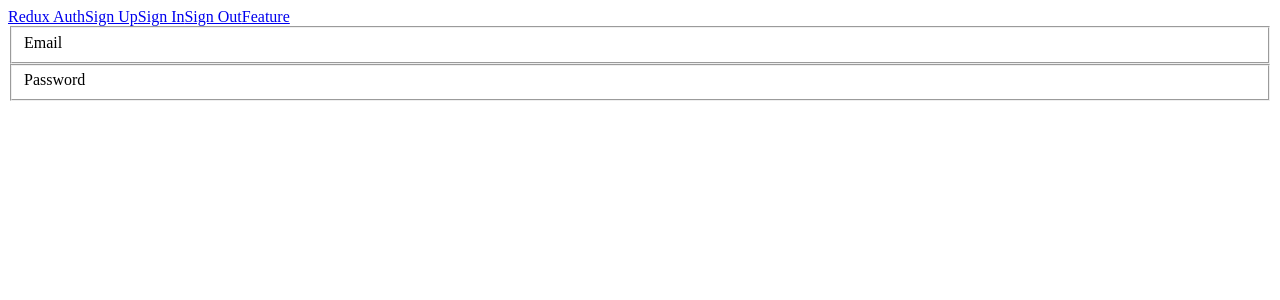
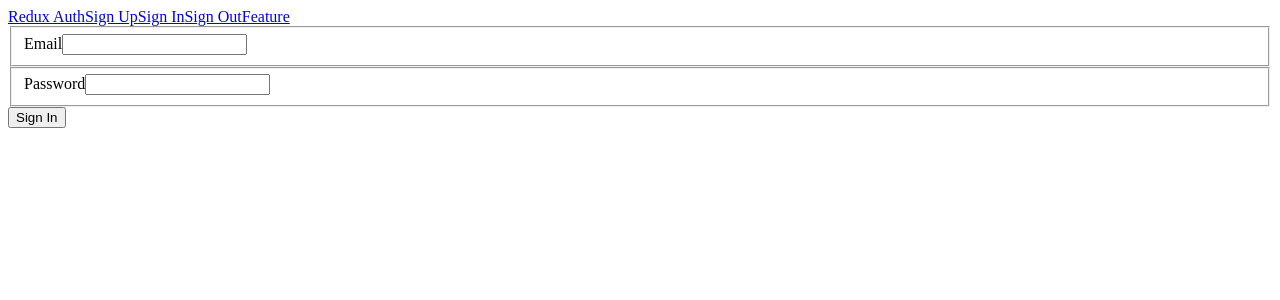
Before and after one commit to naijopkr/AdvancedReactRedux, a React (Create React App) app in the folder auth-app/: page /signin in a window 1280 px wide. Shown: the top 300 px of the page. Built offline with nearby package versions, Linux system fonts and the light colour scheme.

Commit message:
implemented signin component and action creator

```diff
--- a/auth-app/src/components/auth/SignIn.js
+++ b/auth-app/src/components/auth/SignIn.js
@@ -1,18 +1,48 @@
 import React, { Component } from 'react'
+import { connect } from 'react-redux'
+
+import * as actions from '../../store/actions'
 
 class SignIn extends Component {
+  handleSubmit = evt => {
+    evt.preventDefault()
+    const email = evt.target.email.value
+    const password = evt.target.password.value
+    const user = {
+      email,
+      password
+    }
+    this.props.signin(user, () => {
+      this.props.history.push('/feature')
+    })
+  }
+
   render = () => {
     return (
-      <form>
+      <form onSubmit={this.handleSubmit}>
         <fieldset>
           <label>Email</label>
+          <input
+            name='email'
+            type='text'
+          />
         </fieldset>
         <fieldset>
           <label>Password</label>
+          <input
+            name='password'
+            type='password'
+          />
         </fieldset>
+        <div>{this.props.errorMessage}</div>
+        <button>Sign In</button>
       </form>
     )
   }
 }
 
-export default SignIn
+const mapStateToProps = state => {
+  return { errorMessage: state.auth.errorMessage }
+}
+
+export default connect(mapStateToProps, actions)(SignIn)
--- a/auth-app/src/store/actions/auth.js
+++ b/auth-app/src/store/actions/auth.js
@@ -12,6 +12,17 @@ export const signup = (user, callback) => async dispatch => {
   }
 }
 
+export const signin = (user, callback) => async dispatch => {
+  try {
+    const res = await axios.post('http://localhost:5000/signin', user)
+    dispatch({ type: actionTypes.AUTH_USER, payload: res.data })
+    callback()
+  } catch (err) {
+    const { data } = err.response
+    dispatch({ type: actionTypes.AUTH_ERROR, payload: data })
+  }
+}
+
 export const signout = () => {
   return { type: actionTypes.AUTH_USER, payload: '' }
 }
--- a/auth-app/src/store/actions/index.js
+++ b/auth-app/src/store/actions/index.js
@@ -1,4 +1,5 @@
 export {
   signup,
-  signout
+  signout,
+  signin
 } from './auth'
```
